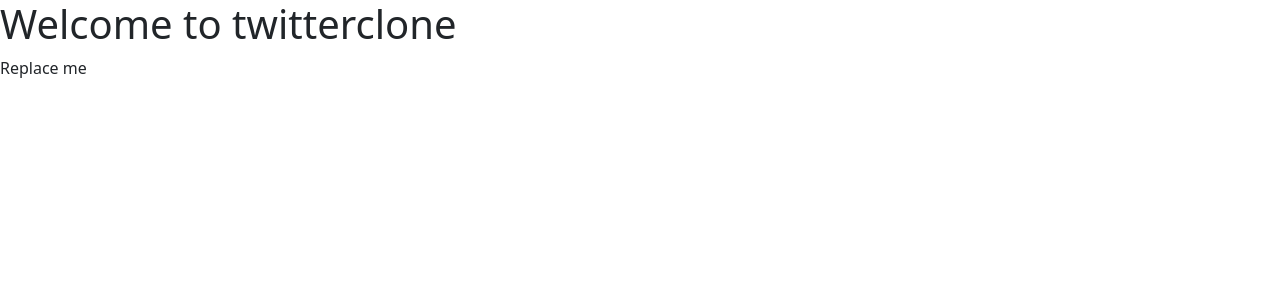
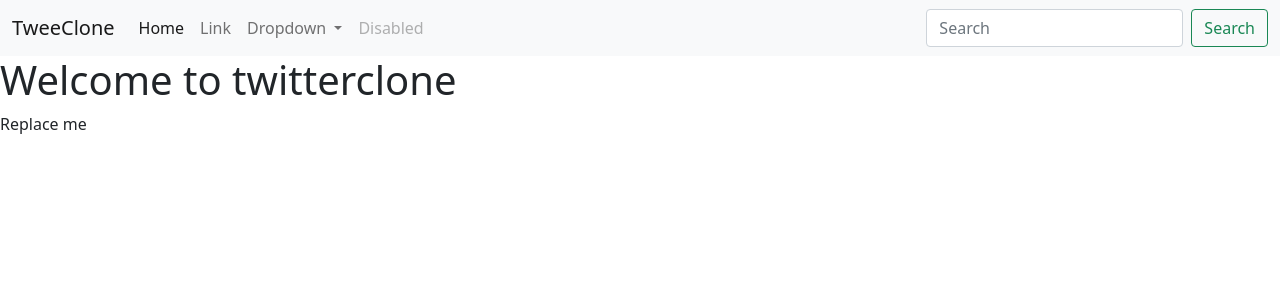
Before and after one commit to Bossy1996/twitter-clone, a Django app: page / in a window 1280 px wide. Shown: the top 300 px of the page. Run offline with Django 3.2, Linux system fonts and the light colour scheme.

Commit message:
html stuff and todo like

```diff
--- a/templates/base.html
+++ b/templates/base.html
@@ -11,6 +11,7 @@
     <title>TweeterClone</title>
   </head>
   <body>
+    {% include "components/navbar.html" %}
     {% block content %}
     {% endblock content %}
 
--- /dev/null
+++ b/templates/components/navbar.html
@@ -0,0 +1,36 @@
+<nav class="navbar navbar-expand-lg navbar-light bg-light">
+    <div class="container-fluid">
+      <a class="navbar-brand" href="/">TweeClone</a>
+      <button class="navbar-toggler" type="button" data-bs-toggle="collapse" data-bs-target="#navbarSupportedContent" aria-controls="navbarSupportedContent" aria-expanded="false" aria-label="Toggle navigation">
+        <span class="navbar-toggler-icon"></span>
+      </button>
+      <div class="collapse navbar-collapse d-none" id="navbarSupportedContent">
+        <ul class="navbar-nav me-auto mb-2 mb-lg-0">
+          <li class="nav-item">
+            <a class="nav-link active" aria-current="page" href="#">Home</a>
+          </li>
+          <li class="nav-item">
+            <a class="nav-link" href="#">Link</a>
+          </li>
+          <li class="nav-item dropdown">
+            <a class="nav-link dropdown-toggle" href="#" id="navbarDropdown" role="button" data-bs-toggle="dropdown" aria-expanded="false">
+              Dropdown
+            </a>
+            <ul class="dropdown-menu" aria-labelledby="navbarDropdown">
+              <li><a class="dropdown-item" href="#">Action</a></li>
+              <li><a class="dropdown-item" href="#">Another action</a></li>
+              <li><hr class="dropdown-divider"></li>
+              <li><a class="dropdown-item" href="#">Something else here</a></li>
+            </ul>
+          </li>
+          <li class="nav-item">
+            <a class="nav-link disabled" href="#" tabindex="-1" aria-disabled="true">Disabled</a>
+          </li>
+        </ul>
+        <form class="d-flex">
+          <input class="form-control me-2" type="search" placeholder="Search" aria-label="Search">
+          <button class="btn btn-outline-success" type="submit">Search</button>
+        </form>
+      </div>
+    </div>
+  </nav>
```
Also changed, not shown: todo.md (+1 -0 lines), templates/components/footer.html (added).
